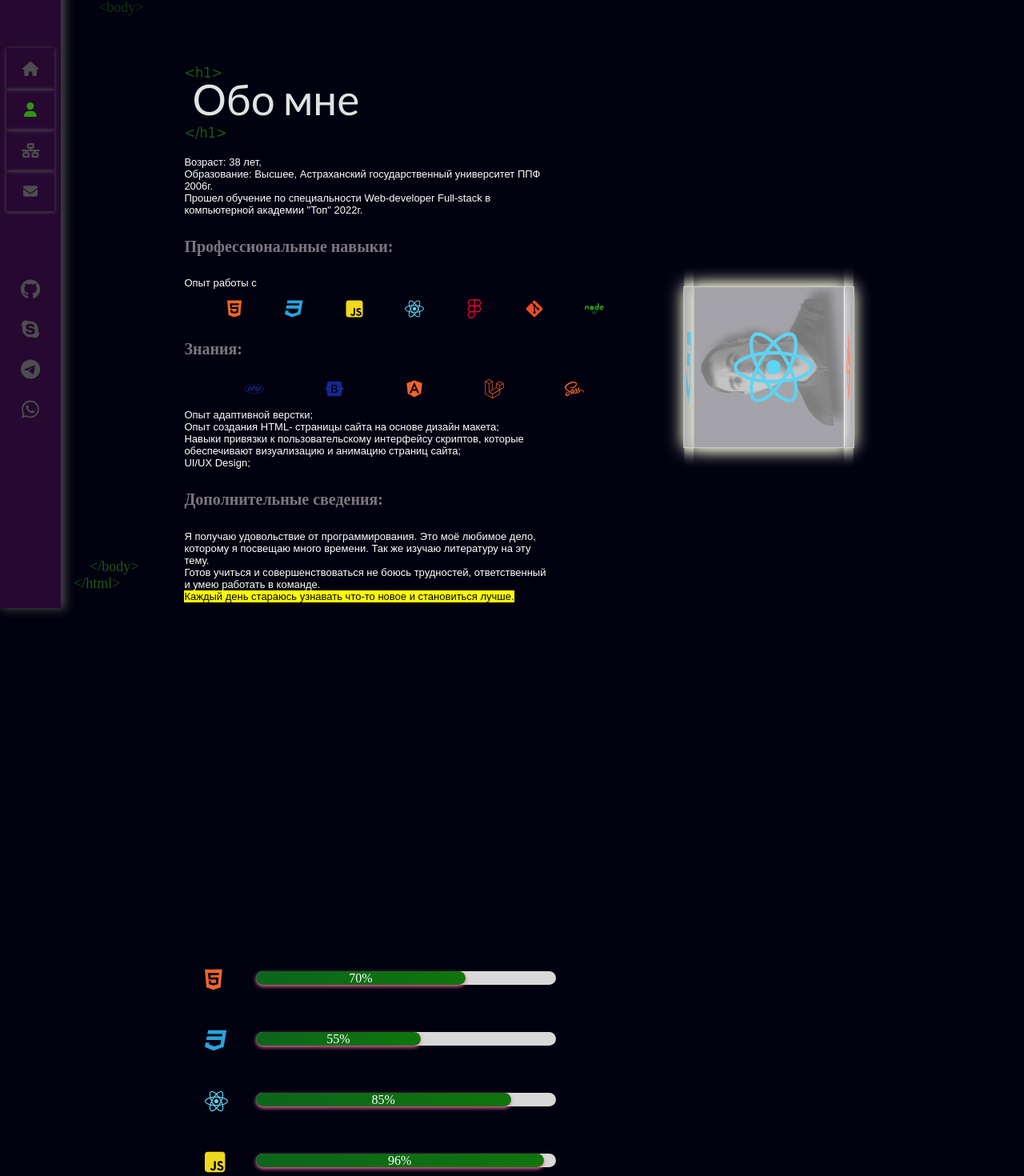
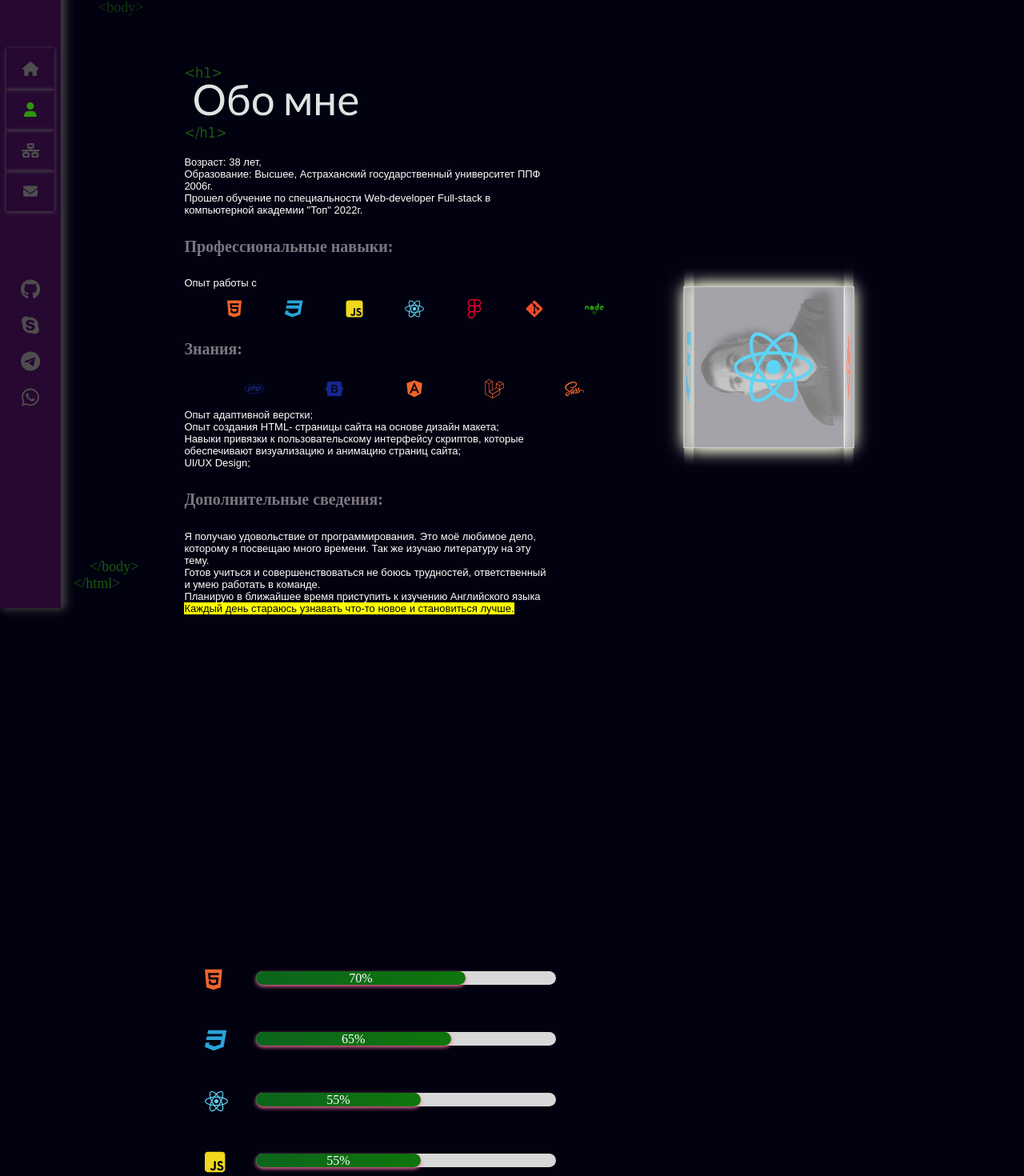
Before and after one commit to Sergastra/Portfolio_Kolesnichenko_Sergei, a React (Create React App) app: page /about in a window 1280 px wide. Shown: the part 56-1526 px from the top of the page at 80% size. Built offline with nearby package versions, Linux system fonts and the light colour scheme.

Commit message:
unfinished version

```diff
--- a/src/components/About/Progress_bar/style.css
+++ b/src/components/About/Progress_bar/style.css
@@ -23,7 +23,7 @@
 	transition: 1s ease 0.3s;
 }
 
-@media screen and (max-width: 500px){
+@media screen and (max-width: 746px){
     .progress {
         background-color: #d8d8d8;
         border-radius: 20px;
--- a/src/components/About/indec.scss
+++ b/src/components/About/indec.scss
@@ -26,6 +26,18 @@
   }
 }
 
+@media screen and (max-width: 746px){
+  .barProg {
+    display: flex;
+    bottom: -152%;
+    position: absolute;
+    left: 12%;
+    flex-direction: column;
+    align-items: flex-start;
+    align-content: flex-start;
+  }
+}
+
 @media screen and (max-width: 500px){
   .barProg {
     display: flex;
@@ -35,14 +47,7 @@
     flex-direction: column;
     align-items: flex-start;
     align-content: flex-start;
-}
-
-
-    svg {
-      position: relative;
-      font-size: 29px;
-      top: 40px;
-    }
+  }
 }
 
 
--- a/src/components/About/index.js
+++ b/src/components/About/index.js
@@ -88,6 +88,8 @@ const About = () => {
                         <br/>
                         Готов учиться и совершенствоваться не боюсь трудностей, ответственный и умею работать в команде.
                         <br/>
+                        Планирую в ближайшее время приступить к изучению Английского языка
+                        <br/>
                         <mark>Каждый день стараюсь узнавать что-то новое и становиться лучше.</mark>
                     </p>
                 </div>
@@ -95,11 +97,11 @@ const About = () => {
                     <FontAwesomeIcon icon={faHtml5} color="#F06529" />
                     <ProgressBar done='70' />
                     <FontAwesomeIcon icon={faCss3} color="#28A4D9" />
+                    <ProgressBar done='65'/>
+                    <FontAwesomeIcon icon={faReact} color="#5ED4F4" />
                     <ProgressBar done='55'/>
-                    <FontAwesomeIcon icon={faReact} color="#5ED4F4" />
-                    <ProgressBar done='85'/>
                     <FontAwesomeIcon icon={faJsSquare} color="#EFD81D" />
-                    <ProgressBar done='96'/>
+                    <ProgressBar done='55'/>
                 </div>
                 <div className="stage-cube-cont">
                     <div className="cubespinner">
--- a/src/components/Contact/index.scss
+++ b/src/components/Contact/index.scss
@@ -18,7 +18,6 @@
       list-style: none;
       margin-bottom: 10px;
       opacity: 0;
-      overflow: hidden;
       display: block;
       clear: both;
       position: relative;
```
